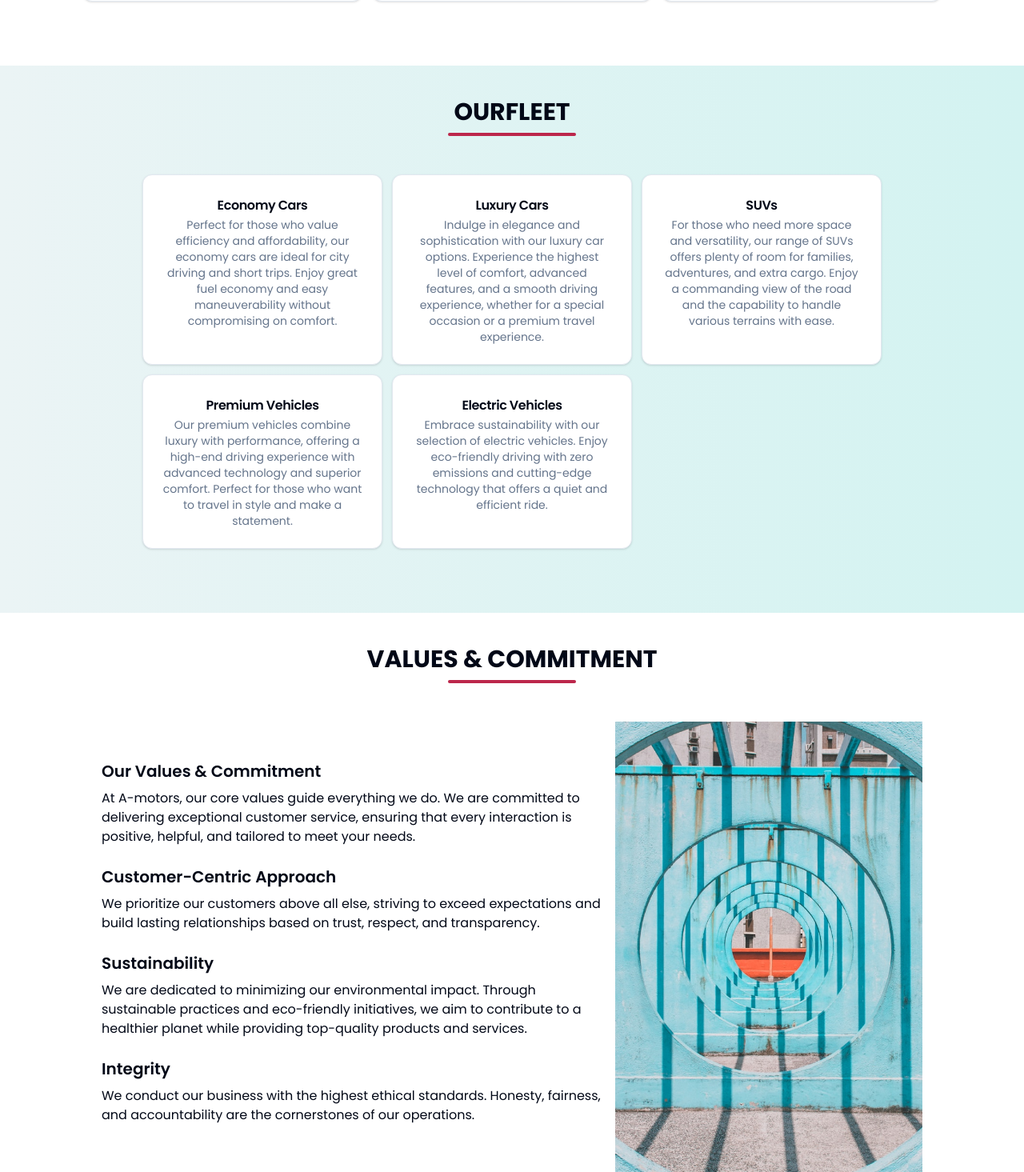
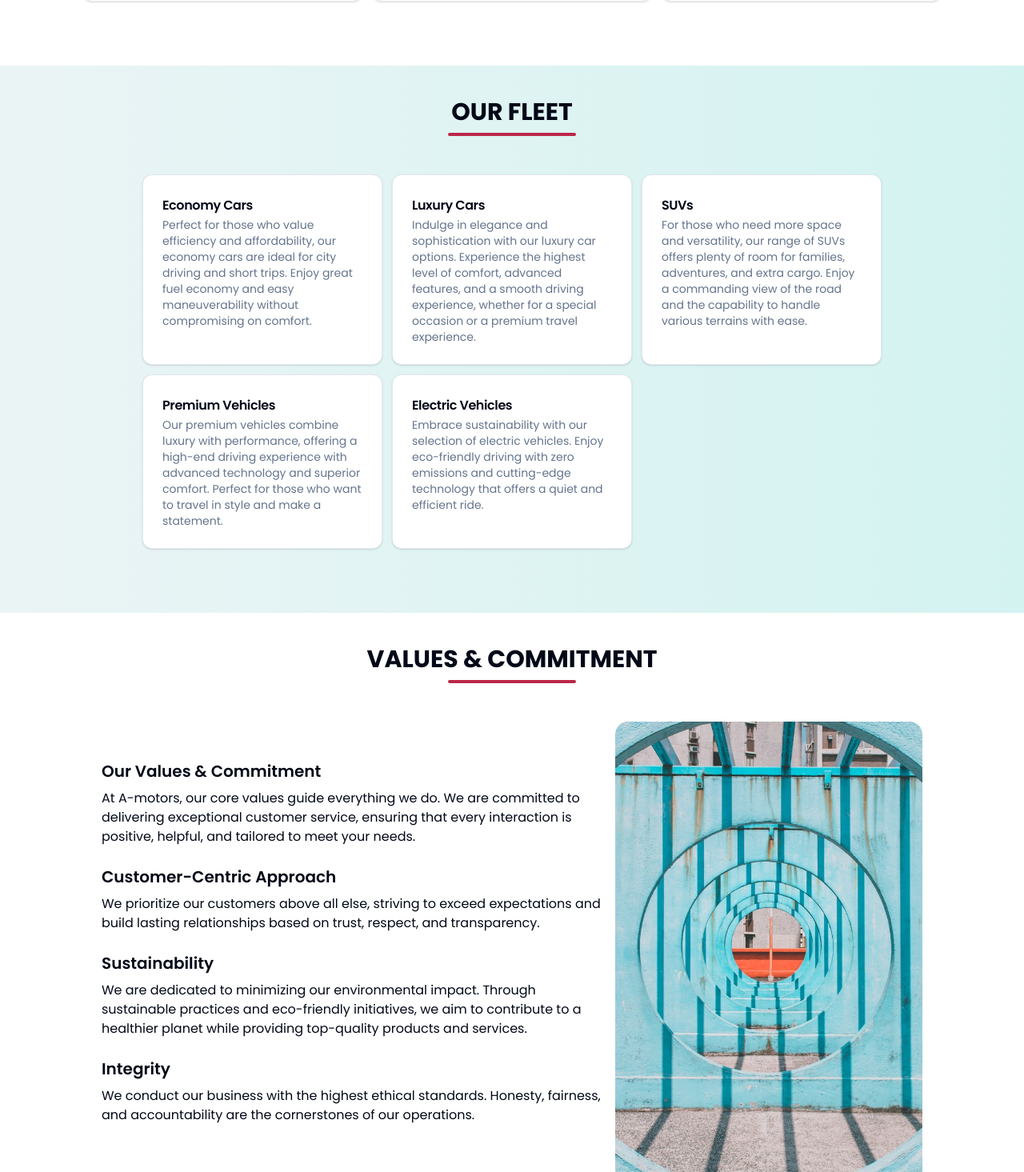
Before and after one commit to ashraf56/A-motors-Frontend, a React (Vite) app: page /aboutus in a window 1280 px wide. Shown: the part 1545-3010 px from the top of the page at 80% size. Built offline with nearby package versions, Linux system fonts and the light colour scheme.

Commit message:
home page modified

```diff
--- a/src/components/AboutusComponent/OurFleet.tsx
+++ b/src/components/AboutusComponent/OurFleet.tsx
@@ -30,13 +30,13 @@ const fleetData = [
 const OurFleet = () => {
     return (
         <div className="font-CustomFont flex flex-col bg-gradient-to-r from-[#ebf4f5] to-[#d3f3f1] py-10">
-            <Title name='OurFleet'/>
+            <Title name='Our Fleet'/>
              <div className="grid grid-cols-1 md:grid-cols-2 gap-3 lg:grid-cols-3 mx-auto px-4 py-10">
                 {
                     fleetData.map(t => (
-                        <Card className=' w-[300px] mx-auto   h-auto text-center'>
+                        <Card className=' w-[300px] mx-auto   h-auto '>
 
-                            <CardHeader>
+                            <CardHeader className="flex">
                                 <Avatar className="w-full ">
 
                                 </Avatar>
--- a/src/components/AboutusComponent/Valuescomitment.tsx
+++ b/src/components/AboutusComponent/Valuescomitment.tsx
@@ -29,7 +29,7 @@ const Valuescomitment = () => {
 
                 </div>
                 <div>
-                    <img src={val} alt="val" className='w-96 mx-auto' />
+                    <img src={val} alt="val" className='w-96 mx-auto rounded-2xl' />
                 </div>
             </div>
         </div>
```
